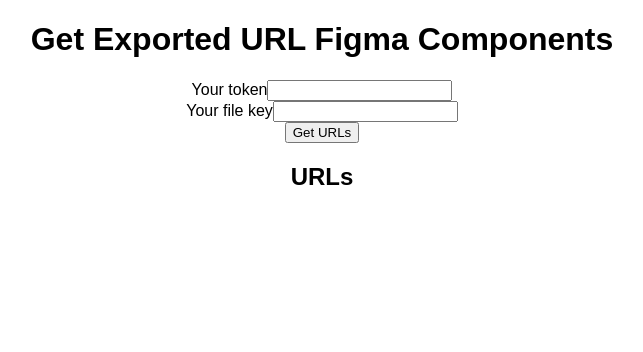
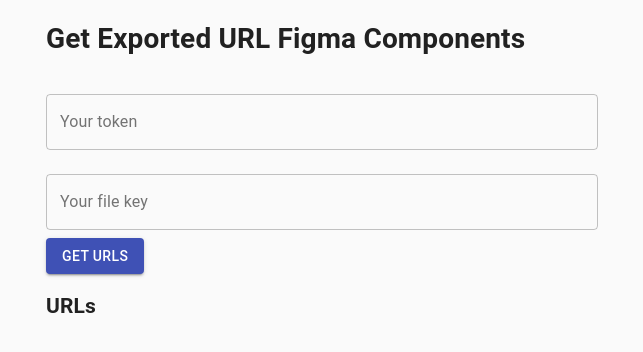
Before and after one commit to takanorip/figma-component-exporter, a React (Create React App) app: page / in a window 1280 px wide. Shown: the top 352 px of the page, without its empty margins (318-961 px from the left). Built offline with nearby package versions, Linux system fonts and the light colour scheme.

Commit message:
Add material ui

```diff
--- a/package.json
+++ b/package.json
@@ -5,6 +5,7 @@
   "keywords": [],
   "main": "src/index.tsx",
   "dependencies": {
+    "@material-ui/core": "4.0.2",
     "figma-js": "1.7.0",
     "react": "16.8.4",
     "react-dom": "16.8.4",
--- a/src/index.tsx
+++ b/src/index.tsx
@@ -1,5 +1,9 @@
-import React, { useState } from "react";
+import React, { useState, Fragment } from "react";
 import { render } from "react-dom";
+import CssBaseline from "@material-ui/core/CssBaseline";
+import Container from "@material-ui/core/Container";
+import Button from "@material-ui/core/Button";
+import TextField from "@material-ui/core/TextField";
 import { getUrls, UrlObject } from "./getUrls";
 
 import "./styles.css";
@@ -17,39 +21,47 @@
     });
   };
   return (
-    <div className="App">
+    <Fragment>
+      <CssBaseline />
+      <Container maxWidth="sm">
         <h1>Get Exported URL Figma Components</h1>
-      <div>
-        <label htmlFor="token">Your token</label>
-        <input
+        <TextField
           id="token"
-          type="text"
+          label="Your token"
           value={token}
           onChange={(event: React.ChangeEvent<HTMLInputElement>) =>
             setToken(event.target.value)
           }
+          fullWidth
+          margin="normal"
+          variant="outlined"
         />
-      </div>
-      <div>
-        <label htmlFor="key">Your file key</label>
-        <input
+        <TextField
           id="key"
-          type="text"
+          label="Your file key"
           value={fileKey}
           onChange={(event: React.ChangeEvent<HTMLInputElement>) =>
             setFileKey(event.target.value)
           }
+          fullWidth
+          margin="normal"
+          variant="outlined"
         />
-      </div>
-      <button onClick={() => onSubmit(token, fileKey)}>Get URLs</button>
-      <div>
+        <Button
+          variant="contained"
+          color="primary"
+          onClick={() => onSubmit(token, fileKey)}
+        >
+          Get URLs
+        </Button>
+        <section>
           <h2>URLs</h2>
           {urlObject ? (
             <ul>
               {urlObject.urls.map(u => (
-              <li>
-                <p>{u.name}</p>
-                <p>{u.image}</p>
+                <li key={u.name}>
+                  <p>name: {u.name}</p>
+                  <p>url: {u.image}</p>
                   <figure>
                     <img src={u.image} alt="" />
                   </figure>
@@ -57,8 +69,9 @@
               ))}
             </ul>
           ) : null}
-      </div>
-    </div>
+        </section>
+      </Container>
+    </Fragment>
   );
 };
 
```
Lines whose indentation alone changed are shown as unchanged.
